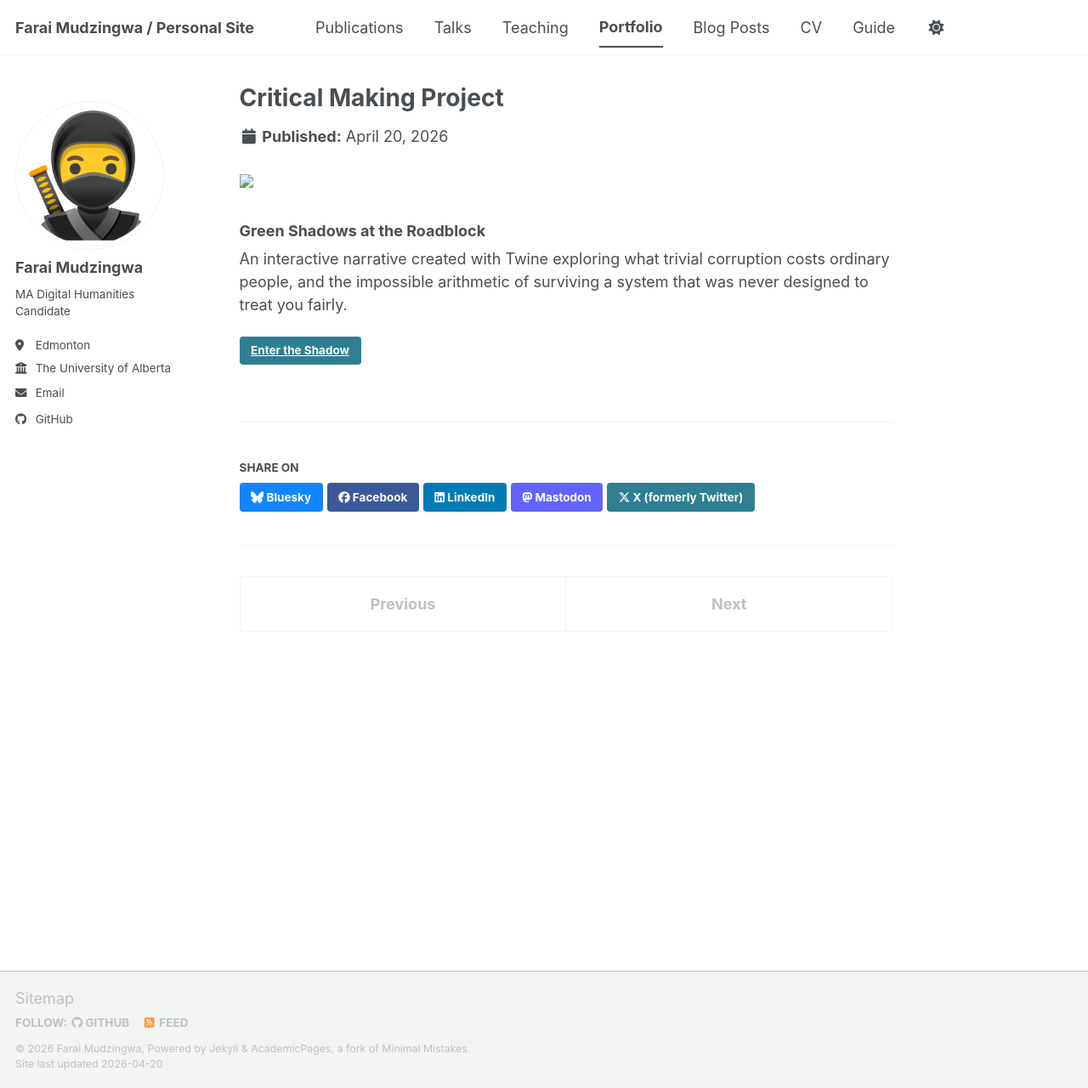
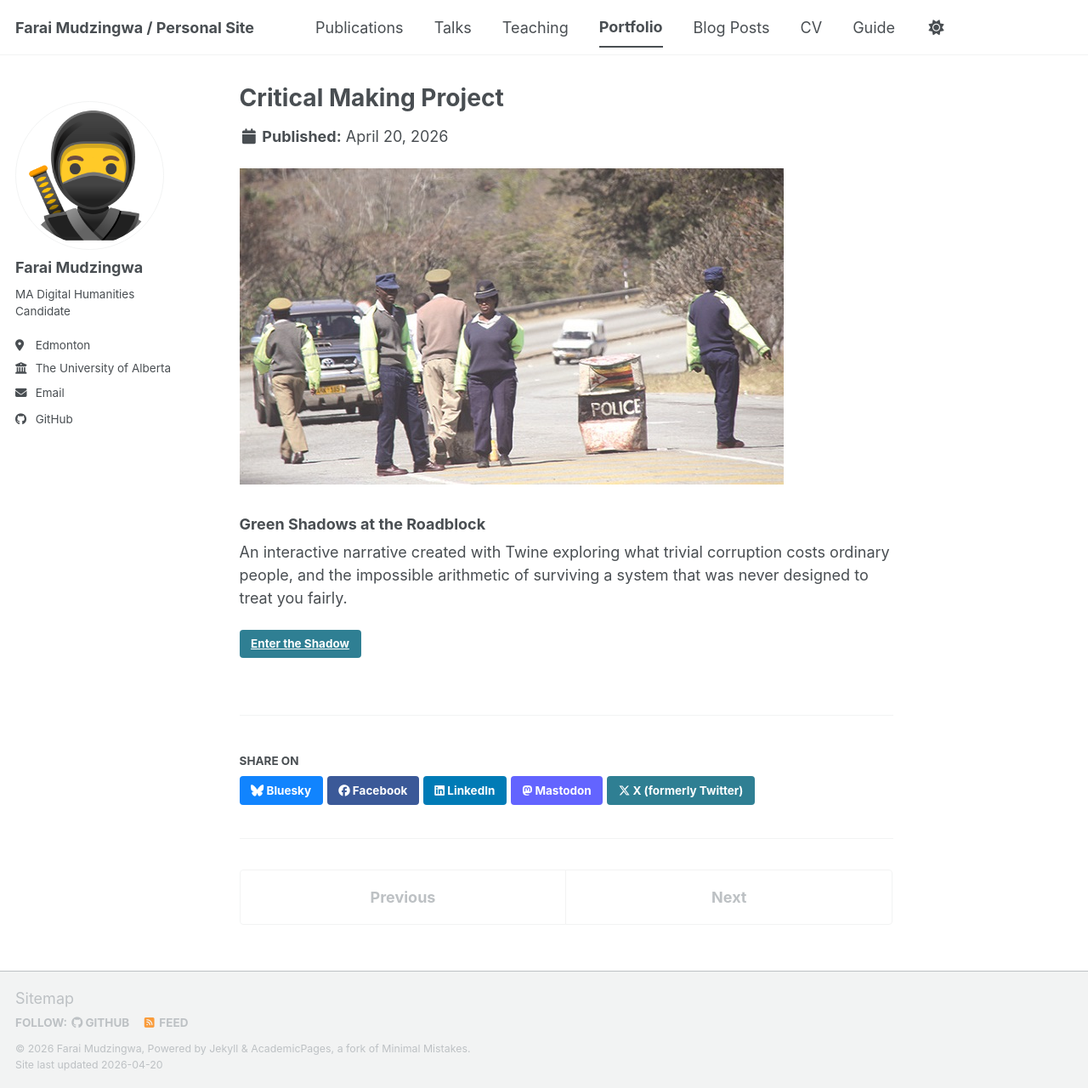
Before and after one commit to farai263/me, a Jekyll site: the page built from _portfolio/portfolio-1.md, in a window 1280 px wide and 1280 px high. Shown: the whole window at 85% size. Built offline with Jekyll 4.4.1, drawn with Linux system fonts in a browser that asks for light colours; a script bundle is joined from its source files by our own code; library files that are not in the unit come from our copies.

Commit message:
Update portfolio-1.md

```diff
--- a/_portfolio/portfolio-1.md
+++ b/_portfolio/portfolio-1.md
@@ -4,7 +4,7 @@ excerpt: "Interactive fiction based on excerpt from the novella, Green Shadows i
 collection: portfolio
 ---
 
-<img src='roadblock-2.jpg'>
+<img src='/images/roadblock-2.jpg'>
 
 <div class="project-item">
   <h3>Green Shadows at the Roadblock</h3>
```
